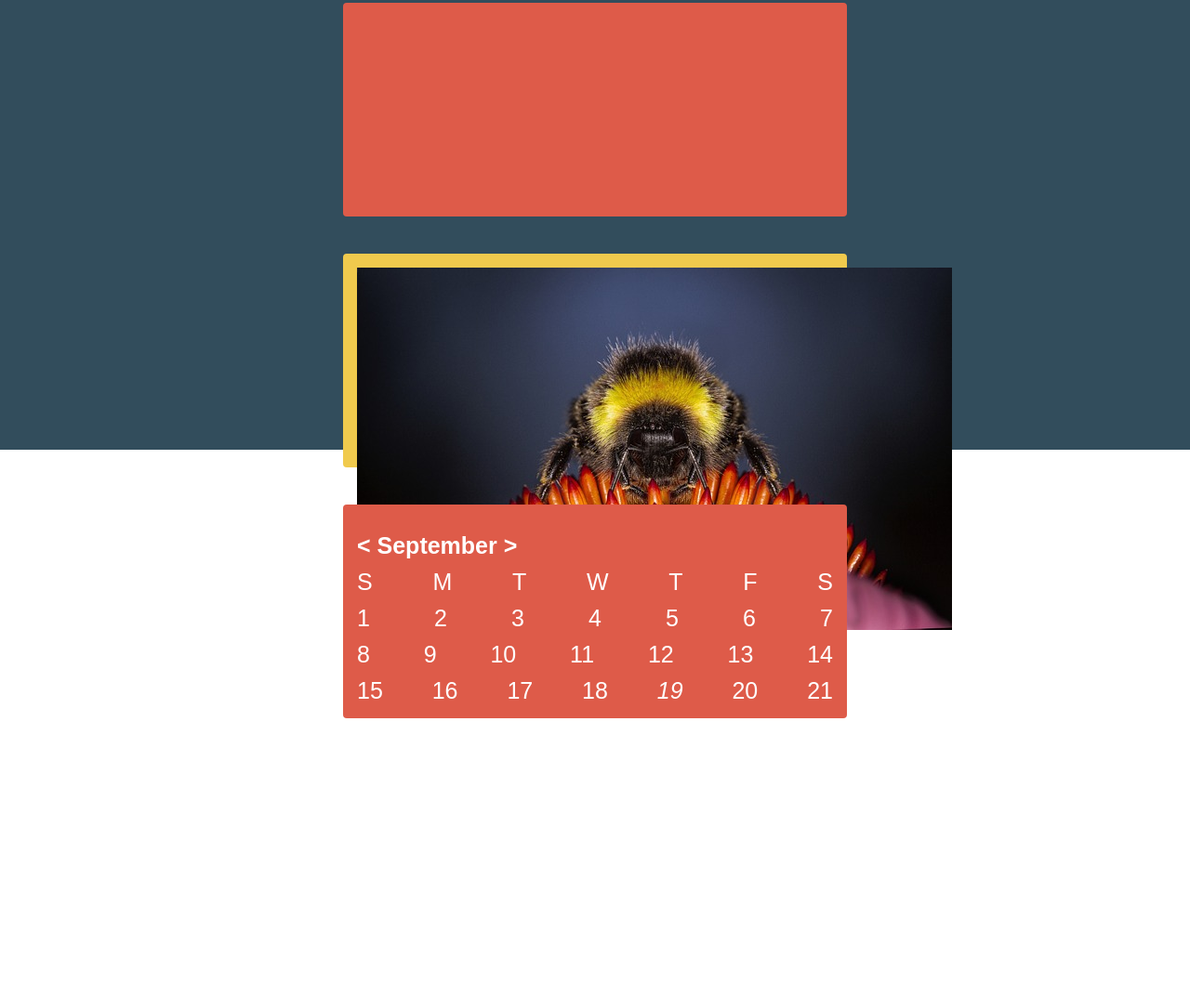
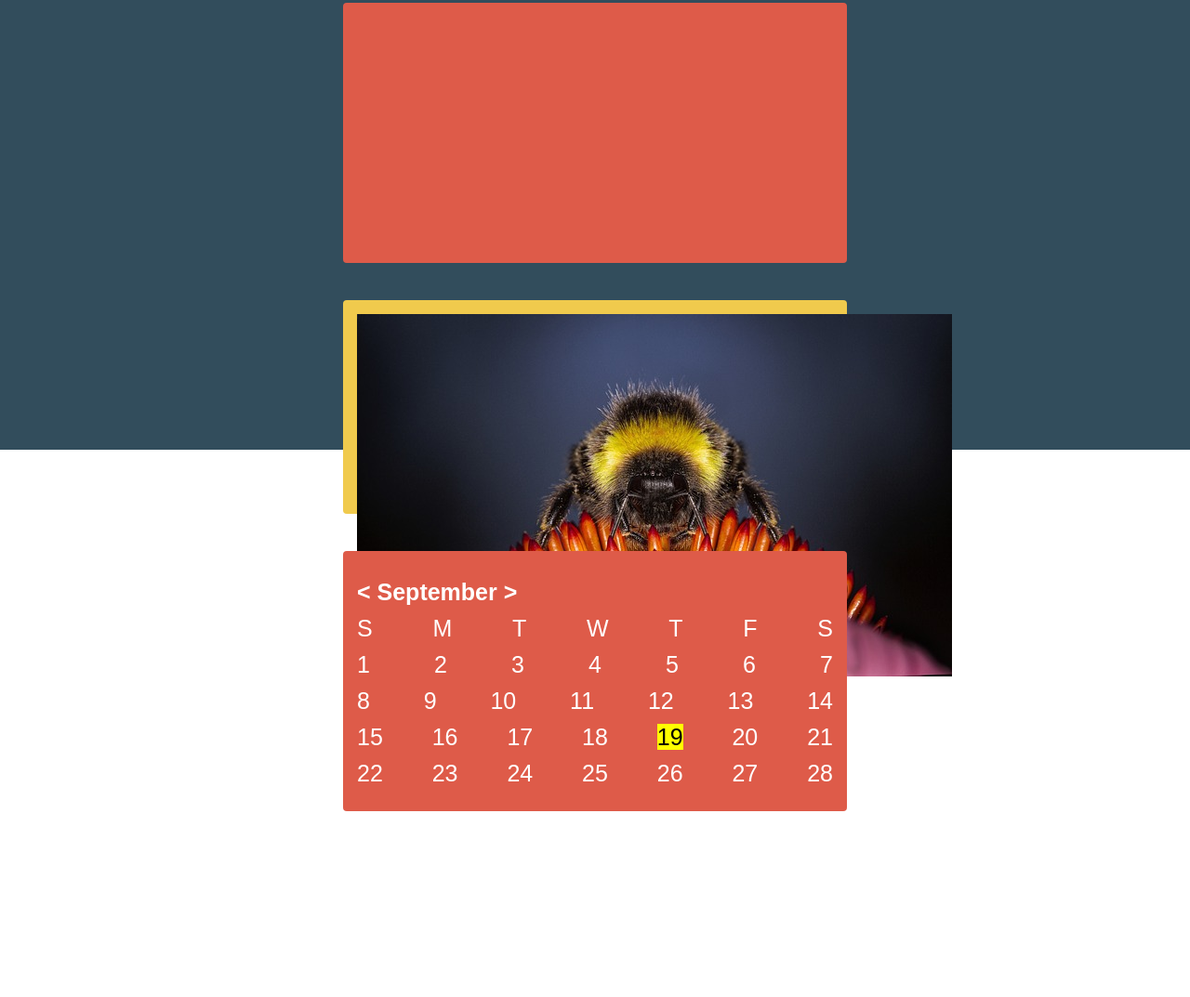
Before and after one commit to WizardRyan/SASSLayout, a plain HTML site: page index.html in a window 1280 px wide. Shown: the part 316-1389 px from the top of the page at 93% size. Drawn offline with Linux system fonts and the light colour scheme.

Commit message:
margin fix on calender

```diff
--- a/index.html
+++ b/index.html
@@ -78,7 +78,7 @@
                 <span>16</span>
                 <span>17</span>
                 <span>18</span>
-                <span><i>19</i></span>
+                <span><mark>19</mark></span>
                 <span>20</span>
                 <span>21</span>
             </div>
--- a/styles/main.scss
+++ b/styles/main.scss
@@ -60,4 +60,5 @@ a{
 .card-red{
   @extend .card-orange;
   background-color: $red;
+  min-height: 250px;
 }
```
Also changed, not shown: styles/home.css, styles/social.css, 2 other files.
